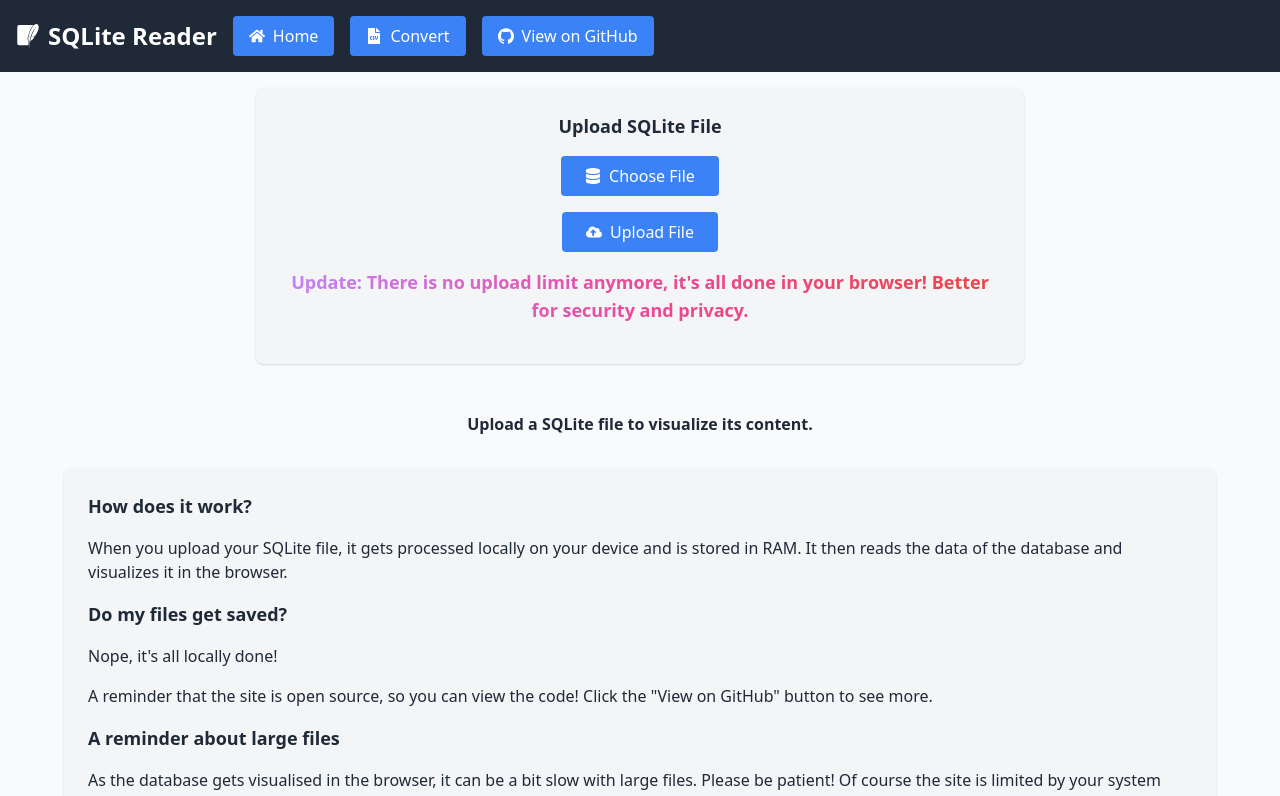
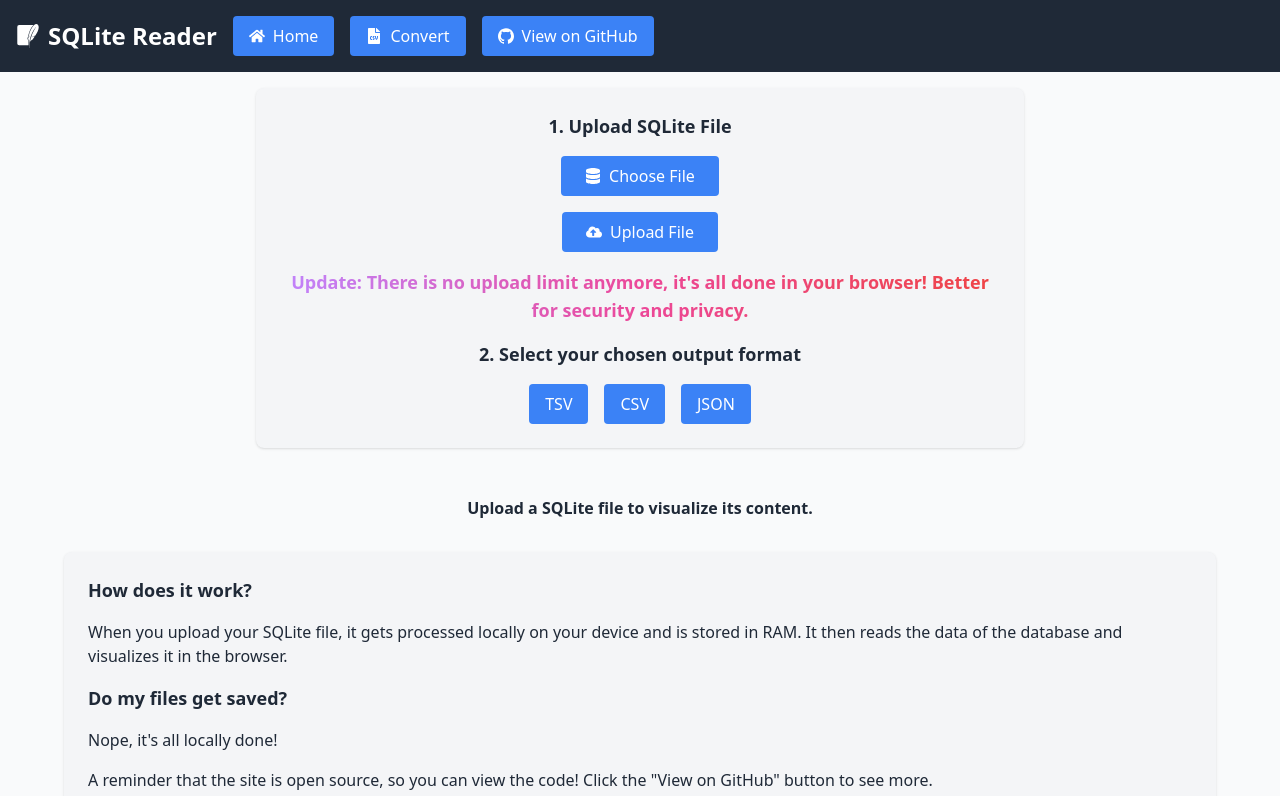
Before and after one commit to GalvinPython/sqlite-viewer, a Next.js app: page /convert in a window 1280 px wide. Shown: the top 796 px of the page. Built offline with nearby package versions, Linux system fonts and the light colour scheme.

Commit message:
nextui doesnt work :<

```diff
--- a/package.json
+++ b/package.json
@@ -11,7 +11,6 @@
     "lint:fix": "eslint . --ext .ts,.tsx -c .eslintrc.json --fix"
   },
   "dependencies": {
-    "@heroui/radio": "^2.3.14",
     "@million/lint": "^1.0.14",
     "bun-types": "^1.1.39",
     "next": "15.1.0",
--- a/pages/convert.tsx
+++ b/pages/convert.tsx
@@ -1,11 +1,8 @@
-// yes i know the page is the exact same as index.tsx, it's just temporary lol
-
 "use client";
 
 import React, { useState, useEffect } from "react";
 import { FaCloudUploadAlt, FaDatabase } from "react-icons/fa";
 import initSqlJs from "sql.js";
-// import { RadioGroup, Radio } from "@heroui/radio";
 
 import Navbar from "@/components/Navbar";
 
@@ -62,14 +59,6 @@
     const handleUpload = async () => {
         if (!file) return alert("Please select a file first.");
 
-        if (file.size > 50 * 1024 * 1024) {
-            return alert(
-                "File size exceeds the 50MB limit. That's a good thing though because unless you're NASA, your pc would probably explode.",
-            );
-        }
-
-        if (!file) return;
-
         const reader = new FileReader();
 
         reader.onload = async (e) => {
@@ -116,6 +105,13 @@
 
         reader.readAsArrayBuffer(file);
     };
+
+    const [selectedKeys, setSelectedKeys] = React.useState(new Set(["text"]));
+
+    const selectedValue = React.useMemo(
+        () => Array.from(selectedKeys).join(", "),
+        [selectedKeys],
+    );
 
     const renderTable = (tableData: any[]) => {
         if (!tableData || tableData.length === 0)
@@ -178,7 +174,7 @@
                     style={{ backgroundColor: "var(--upload-box-bg)" }}
                 >
                     <h2 className="text-lg text-center font-semibold mb-4">
-                        Upload SQLite File
+                        1. Upload SQLite File
                     </h2>
                     <div className="flex flex-col items-center gap-4">
                         <input
@@ -225,6 +221,61 @@
                         Update: There is no upload limit anymore, it&apos;s all
                         done in your browser! Better for security and privacy.
                     </p>
+
+                    <div className="text-center">
+                        <h2 className="text-lg text-center font-semibold mb-4">
+                            2. Select your chosen output format
+                        </h2>
+                        <div className="flex justify-center gap-4">
+                            {["TSV", "CSV", "JSON"].map((option) => {
+                                const descriptions: { [key: string]: string } =
+                                    {
+                                        TSV: "Tab-Separated Values",
+                                        CSV: "Comma-Separated Values",
+                                        JSON: "JavaScript Object Notation",
+                                    };
+
+                                return (
+                                    <label
+                                        key={option}
+                                        className={`flex items-center gap-2 px-4 py-2 rounded cursor-pointer transition ${
+                                            selectedKeys.has(option)
+                                                ? "bg-green-500 text-white hover:bg-green-600"
+                                                : "bg-blue-500 text-white hover:bg-blue-600"
+                                        }`}
+                                        title={descriptions[option]}
+                                    >
+                                        <input
+                                            checked={selectedKeys.has(option)}
+                                            className="form-checkbox hidden"
+                                            name="custom-checkbox"
+                                            type="checkbox"
+                                            value={option}
+                                            onChange={() => {
+                                                const newSelectedKeys = new Set(
+                                                    selectedKeys,
+                                                );
+
+                                                if (
+                                                    newSelectedKeys.has(option)
+                                                ) {
+                                                    newSelectedKeys.delete(
+                                                        option,
+                                                    );
+                                                } else {
+                                                    newSelectedKeys.add(option);
+                                                }
+                                                setSelectedKeys(
+                                                    newSelectedKeys,
+                                                );
+                                            }}
+                                        />
+                                        {option}
+                                    </label>
+                                );
+                            })}
+                        </div>
+                    </div>
                 </div>
             </div>
 
--- a/pages/index.tsx
+++ b/pages/index.tsx
@@ -58,14 +58,6 @@
 
     const handleUpload = async () => {
         if (!file) return alert("Please select a file first.");
-
-        if (file.size > 50 * 1024 * 1024) {
-            return alert(
-                "File size exceeds the 50MB limit. That's a good thing though because unless you're NASA, your pc would probably explode.",
-            );
-        }
-
-        if (!file) return;
 
         const reader = new FileReader();
 
```
Also changed, not shown: 1 other file (tests, documents, lock files or other folders).
